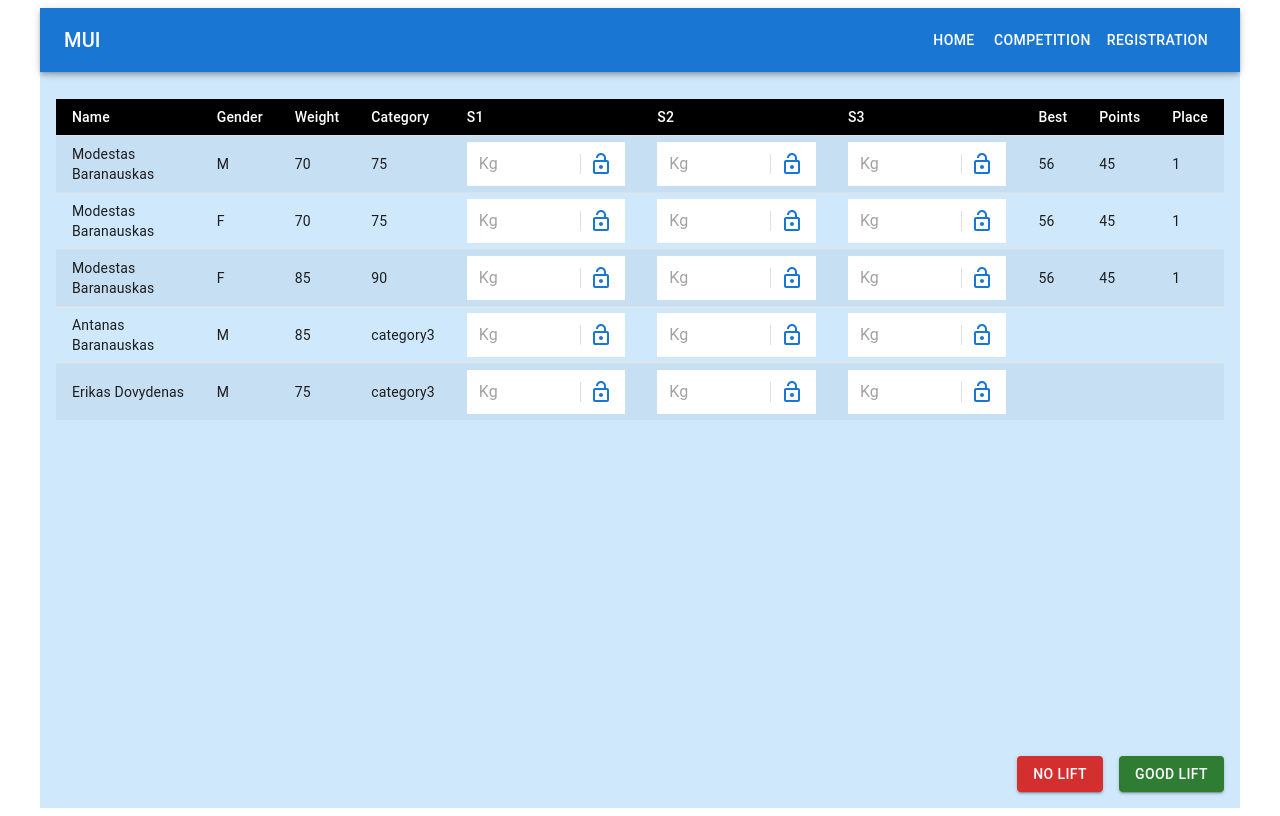
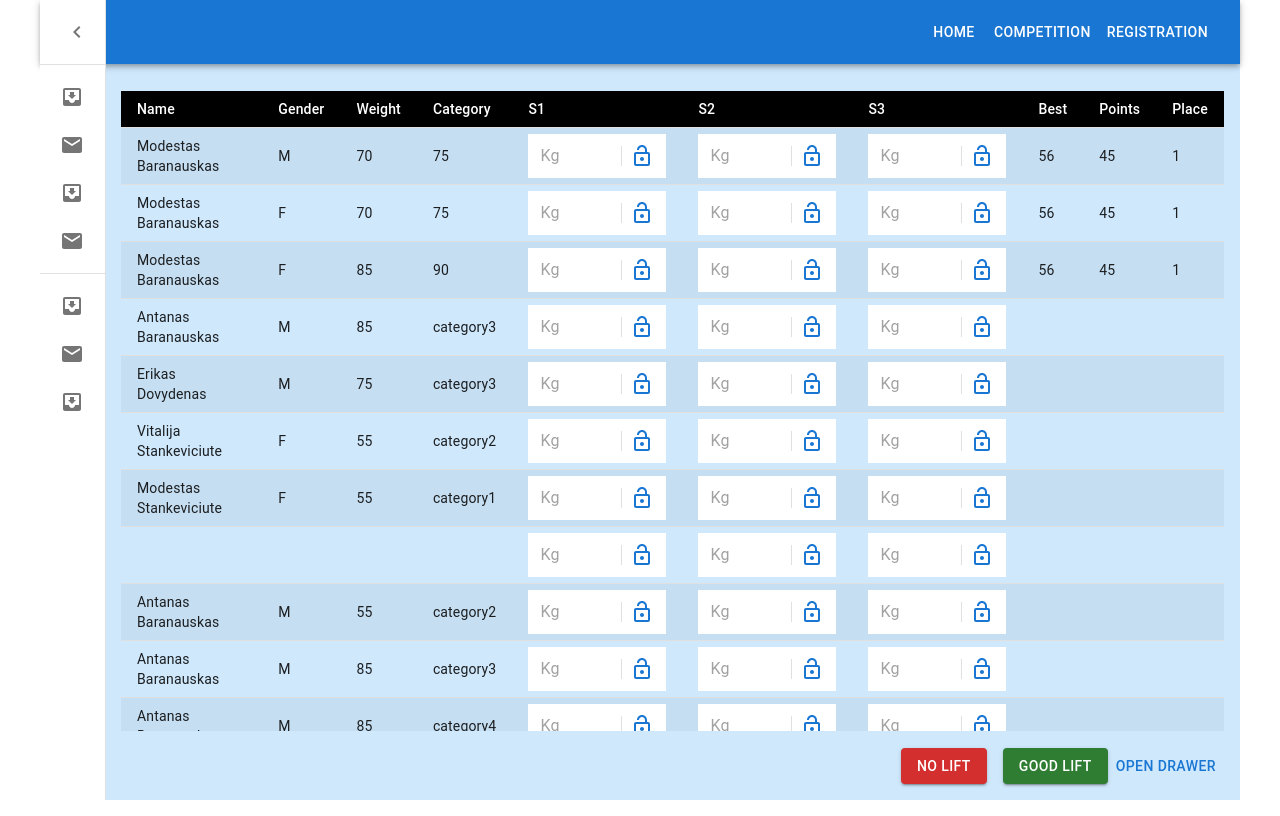
Before and after one commit to ModestasBar/wrp_score, a React (Create React App) app in the folder wrp_score/: page /competition in a window 1280 px wide. Built offline with nearby package versions, Linux system fonts and the light colour scheme; data requests are answered from the project's data file.

Commit message:
style appbar

```diff
--- a/wrp_score/db/db.json
+++ b/wrp_score/db/db.json
@@ -118,6 +118,231 @@
       "points": null,
       "place": null,
       "id": 5
+    },
+    {
+      "name": "Vitalija",
+      "surname": "Stankeviciute",
+      "gender": "F",
+      "bodyWeight": "55",
+      "classCategory": "category2",
+      "birthYear": "1994",
+      "age": "",
+      "s1": {
+        "weight": null,
+        "status": false
+      },
+      "s2": {
+        "weight": null,
+        "status": false
+      },
+      "s3": {
+        "weight": null,
+        "status": false
+      },
+      "total": null,
+      "points": null,
+      "place": null,
+      "id": 6
+    },
+    {
+      "name": "Modestas",
+      "surname": "Stankeviciute",
+      "gender": "F",
+      "bodyWeight": "55",
+      "classCategory": "category1",
+      "birthYear": "1996",
+      "age": "",
+      "s1": {
+        "weight": null,
+        "status": false
+      },
+      "s2": {
+        "weight": null,
+        "status": false
+      },
+      "s3": {
+        "weight": null,
+        "status": false
+      },
+      "total": null,
+      "points": null,
+      "place": null,
+      "id": 7
+    },
+    {
+      "name": "",
+      "surname": "",
+      "gender": "",
+      "bodyWeight": "",
+      "classCategory": "",
+      "birthYear": "",
+      "age": "",
+      "s1": {
+        "weight": null,
+        "status": false
+      },
+      "s2": {
+        "weight": null,
+        "status": false
+      },
+      "s3": {
+        "weight": null,
+        "status": false
+      },
+      "total": null,
+      "points": null,
+      "place": null,
+      "id": 8
+    },
+    {
+      "name": "Antanas",
+      "surname": "Baranauskas",
+      "gender": "M",
+      "bodyWeight": "55",
+      "classCategory": "category2",
+      "birthYear": "1996",
+      "age": "",
+      "s1": {
+        "weight": null,
+        "status": false
+      },
+      "s2": {
+        "weight": null,
+        "status": false
+      },
+      "s3": {
+        "weight": null,
+        "status": false
+      },
+      "total": null,
+      "points": null,
+      "place": null,
+      "id": 9
+    },
+    {
+      "name": "Antanas",
+      "surname": "Baranauskas",
+      "gender": "M",
+      "bodyWeight": "85",
+      "classCategory": "category3",
+      "birthYear": "1994",
+      "age": "",
+      "s1": {
+        "weight": null,
+        "status": false
+      },
+      "s2": {
+        "weight": null,
+        "status": false
+      },
+      "s3": {
+        "weight": null,
+        "status": false
+      },
+      "total": null,
+      "points": null,
+      "place": null,
+      "id": 10
+    },
+    {
+      "name": "Antanas",
+      "surname": "Baranauskas",
+      "gender": "M",
+      "bodyWeight": "85",
+      "classCategory": "category4",
+      "birthYear": "1994",
+      "age": "",
+      "s1": {
+        "weight": null,
+        "status": false
+      },
+      "s2": {
+        "weight": null,
+        "status": false
+      },
+      "s3": {
+        "weight": null,
+        "status": false
+      },
+      "total": null,
+      "points": null,
+      "place": null,
+      "id": 11
+    },
+    {
+      "name": "Antanas",
+      "surname": "Baranauskas",
+      "gender": "M",
+      "bodyWeight": "85",
+      "classCategory": "category4",
+      "birthYear": "1994",
+      "age": "",
+      "s1": {
+        "weight": null,
+        "status": false
+      },
+      "s2": {
+        "weight": null,
+        "status": false
+      },
+      "s3": {
+        "weight": null,
+        "status": false
+      },
+      "total": null,
+      "points": null,
+      "place": null,
+      "id": 12
+    },
+    {
+      "name": "Antanas",
+      "surname": "Baranauskas",
+      "gender": "M",
+      "bodyWeight": "85",
+      "classCategory": "category4",
+      "birthYear": "1994",
+      "age": "",
+      "s1": {
+        "weight": null,
+        "status": false
+      },
+      "s2": {
+        "weight": null,
+        "status": false
+      },
+      "s3": {
+        "weight": null,
+        "status": false
+      },
+      "total": null,
+      "points": null,
+      "place": null,
+      "id": 13
+    },
+    {
+      "name": "Antanas",
+      "surname": "Baranauskas",
+      "gender": "M",
+      "bodyWeight": "85",
+      "classCategory": "category4",
+      "birthYear": "1994",
+      "age": "",
+      "s1": {
+        "weight": null,
+        "status": false
+      },
+      "s2": {
+        "weight": null,
+        "status": false
+      },
+      "s3": {
+        "weight": null,
+        "status": false
+      },
+      "total": null,
+      "points": null,
+      "place": null,
+      "id": 14
     }
   ]
 }
--- a/wrp_score/src/components/RegForm/RegForm.tsx
+++ b/wrp_score/src/components/RegForm/RegForm.tsx
@@ -13,14 +13,13 @@ const RegForm: React.FC = () => {
   const [registerNew] = useRegisterNewParticipantMutation();
   const { data: participantsList } = useGetParticipantsQuery({});
 
-  const onSubmit = async (participant: TNewParticipant, { resetForm }: any) => {
+  const onSubmit = async (participant: TNewParticipant) => {
     console.log(participant);
     await registerNew({
       ...initValues,
       ...participant,
       id: Number(participantsList?.length) + 1,
     });
-    resetForm({});
   };
 
   return (
--- /dev/null
+++ b/wrp_score/src/components/SidebarControl/SidebarControl.styles.ts
@@ -0,0 +1,53 @@
+import { SxProps, Theme, CSSObject } from '@mui/material';
+const closedMixin = (theme: Theme): CSSObject => ({
+  transition: theme.transitions.create('width', {
+    easing: theme.transitions.easing.sharp,
+    duration: theme.transitions.duration.leavingScreen,
+  }),
+  overflowX: 'hidden',
+  width: `calc(${theme.spacing(7)} + 1px)`,
+  [theme.breakpoints.up('sm')]: {
+    width: `calc(${theme.spacing(8)} + 1px)`,
+  },
+});
+
+const openedMixin = (theme: Theme): CSSObject => ({
+  width: drawerWidth,
+  transition: theme.transitions.create('width', {
+    easing: theme.transitions.easing.sharp,
+    duration: theme.transitions.duration.enteringScreen,
+  }),
+  overflowX: 'hidden',
+});
+
+const drawerWidth = 240;
+
+export const useSx = (open: boolean) => ({
+  drawerHeader: ({ spacing, mixins }: Theme) => ({
+    display: 'flex',
+    alignItems: 'center',
+    justifyContent: 'flex-end',
+    padding: spacing(0, 1),
+    // necessary for content to be below app bar
+    ...mixins.toolbar,
+  }),
+  drawer: (theme: Theme) => ({
+    width: drawerWidth,
+    flexShrink: 0,
+    whiteSpace: 'nowrap',
+    boxSizing: 'border-box',
+    '& .MuiPaper-root': {
+      position: 'absolute',
+    },
+    ...(Boolean(open) && {
+      ...openedMixin(theme),
+      '& .MuiDrawer-paper': openedMixin(theme),
+    }),
+    ...(!open
+      ? {
+          ...closedMixin(theme),
+          '& .MuiDrawer-paper': closedMixin(theme),
+        }
+      : {}),
+  }),
+});
--- /dev/null
+++ b/wrp_score/src/components/SidebarControl/SidebarControl.tsx
@@ -0,0 +1,92 @@
+/* eslint-disable multiline-ternary */
+import { useTheme } from '@mui/material/styles';
+import { Box } from '@mui/material';
+import MuiDrawer from '@mui/material/Drawer';
+import List from '@mui/material/List';
+import Divider from '@mui/material/Divider';
+import IconButton from '@mui/material/IconButton';
+import ChevronLeftIcon from '@mui/icons-material/ChevronLeft';
+import ChevronRightIcon from '@mui/icons-material/ChevronRight';
+import ListItem from '@mui/material/ListItem';
+import ListItemButton from '@mui/material/ListItemButton';
+import ListItemIcon from '@mui/material/ListItemIcon';
+import ListItemText from '@mui/material/ListItemText';
+import InboxIcon from '@mui/icons-material/MoveToInbox';
+import MailIcon from '@mui/icons-material/Mail';
+import { useSx } from './SidebarControl.styles';
+
+interface IProps {
+  open: boolean;
+}
+
+const SidebarControl = ({ open }: IProps) => {
+  const theme = useTheme();
+  const styles = useSx(open);
+  console.log('hi');
+
+  return (
+    <MuiDrawer variant="permanent" open={open} sx={styles.drawer as any}>
+      <Box sx={styles.drawerHeader}>
+        <IconButton>
+          {theme.direction === 'rtl' ? (
+            <ChevronRightIcon />
+          ) : (
+            <ChevronLeftIcon />
+          )}
+        </IconButton>
+      </Box>
+      <Divider />
+      <List>
+        {['Inbox', 'Starred', 'Send email', 'Drafts'].map((text, index) => (
+          <ListItem key={text} disablePadding sx={{ display: 'block' }}>
+            <ListItemButton
+              sx={{
+                minHeight: 48,
+                justifyContent: open ? 'initial' : 'center',
+                px: 2.5,
+              }}
+            >
+              <ListItemIcon
+                sx={{
+                  minWidth: 0,
+                  mr: open ? 3 : 'auto',
+                  justifyContent: 'center',
+                }}
+              >
+                {index % 2 === 0 ? <InboxIcon /> : <MailIcon />}
+              </ListItemIcon>
+              <ListItemText primary={text} sx={{ opacity: open ? 1 : 0 }} />
+            </ListItemButton>
+          </ListItem>
+        ))}
+      </List>
+      <Divider />
+      <List>
+        {['All mail', 'Trash', 'Spam'].map((text, index) => (
+          <ListItem key={text} disablePadding sx={{ display: 'block' }}>
+            <ListItemButton
+              sx={{
+                minHeight: 48,
+                justifyContent: open ? 'initial' : 'center',
+                px: 2.5,
+              }}
+            >
+              <ListItemIcon
+                sx={{
+                  minWidth: 0,
+                  mr: open ? 3 : 'auto',
+                  justifyContent: 'center',
+                }}
+              >
+                {index % 2 === 0 ? <InboxIcon /> : <MailIcon />}
+              </ListItemIcon>
+              <ListItemText primary={text} sx={{ opacity: open ? 1 : 0 }} />
+            </ListItemButton>
+          </ListItem>
+        ))}
+      </List>
+    </MuiDrawer>
+  );
+};
+
+export default SidebarControl;
--- /dev/null
+++ b/wrp_score/src/components/SidebarControl/index.ts
@@ -0,0 +1 @@
+export { default } from './SidebarControl';
--- /dev/null
+++ b/wrp_score/src/index.css
@@ -0,0 +1,13 @@
+body {
+    margin: 0;
+    font-family: -apple-system, BlinkMacSystemFont, 'Segoe UI', 'Roboto', 'Oxygen',
+      'Ubuntu', 'Cantarell', 'Fira Sans', 'Droid Sans', 'Helvetica Neue',
+      sans-serif;
+    -webkit-font-smoothing: antialiased;
+    -moz-osx-font-smoothing: grayscale;
+  }
+
+  code {
+    font-family: source-code-pro, Menlo, Monaco, Consolas, 'Courier New',
+      monospace;
+  }
--- a/wrp_score/src/index.tsx
+++ b/wrp_score/src/index.tsx
@@ -1,6 +1,7 @@
 import React from 'react';
 import ReactDOM from 'react-dom/client';
 import App from './App';
+import './index.css';
 import reportWebVitals from './reportWebVitals';
 import { BrowserRouter as Router } from 'react-router-dom';
 import { Provider } from 'react-redux';
--- a/wrp_score/src/pages/Competition/Competition.tsx
+++ b/wrp_score/src/pages/Competition/Competition.tsx
@@ -7,6 +7,8 @@ import { styles } from './Competition.styles';
 import { useGetParticipantsQuery } from '../../api/participantsApi';
 import LoadingSpinner from '../../components/LoadingSpinner';
 import { competitionHeadColumns, competitionRow } from './Competition.columns';
+import SidebarControl from '../../components/SidebarControl';
+import { useState } from 'react';
 
 const Competition = () => {
   const {
@@ -15,9 +17,11 @@ const Competition = () => {
     isSuccess,
   } = useGetParticipantsQuery({});
   const handleNoLift = () => {};
+  const [open, setOpen] = useState(false);
 
   return (
-    <>
+    <Box sx={{ display: 'flex', height: '80vh', overflowY: 'auto' }}>
+      <SidebarControl open={open} />
       {isLoading && <LoadingSpinner />}
       {isSuccess && (
         <Table size="small" aria-label="customized table" stickyHeader>
@@ -56,8 +60,9 @@ const Competition = () => {
         <Button color="success" variant="contained" disabled={isLoading}>
           Good Lift
         </Button>
+        <Button onClick={() => setOpen(!open)}>Open drawer</Button>
       </Box>
-    </>
+    </Box>
   );
 };
 
--- a/wrp_score/tsconfig.json
+++ b/wrp_score/tsconfig.json
@@ -17,5 +17,6 @@
     // "jsx": "react-jsx",
     "jsx": "react-jsxdev"
   },
-  "include": ["src"]
+  "include": ["src"],
+  "exclude": ["node_modules"]
 }
```
